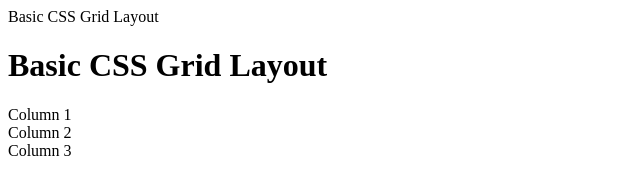
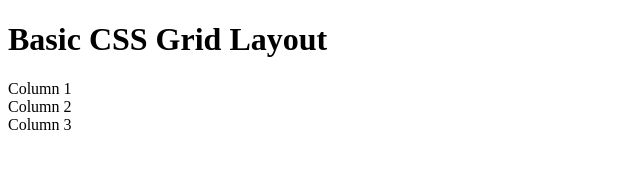
Before and after one commit to AloiceMakau/alx-intermediate-frontend, a plain HTML site: page 0x02-tailwind-css/1-index.html in a window 1280 px wide. Shown: the whole page, without its empty margins (0-640 px from the left). Drawn offline with nearby package versions, Linux system fonts and the light colour scheme; files that its build step writes are made by us from their sources.

Commit message:
Update 1-index.html

```diff
--- a/0x02-tailwind-css/1-index.html
+++ b/0x02-tailwind-css/1-index.html
@@ -3,7 +3,7 @@
 <head>
     <meta charset="UTF-8">
     <meta name="viewport" content="width=device-width, initial-scale=1.0">
-  <link href=".0x02-tailwind-css/src/output.css" rel="stylesheet>
+  <link href=".0x02-tailwind-css/src/output.css" rel="stylesheet">
     <title>Basic CSS Grid Layout</title>
 </head>
 <body >
```
